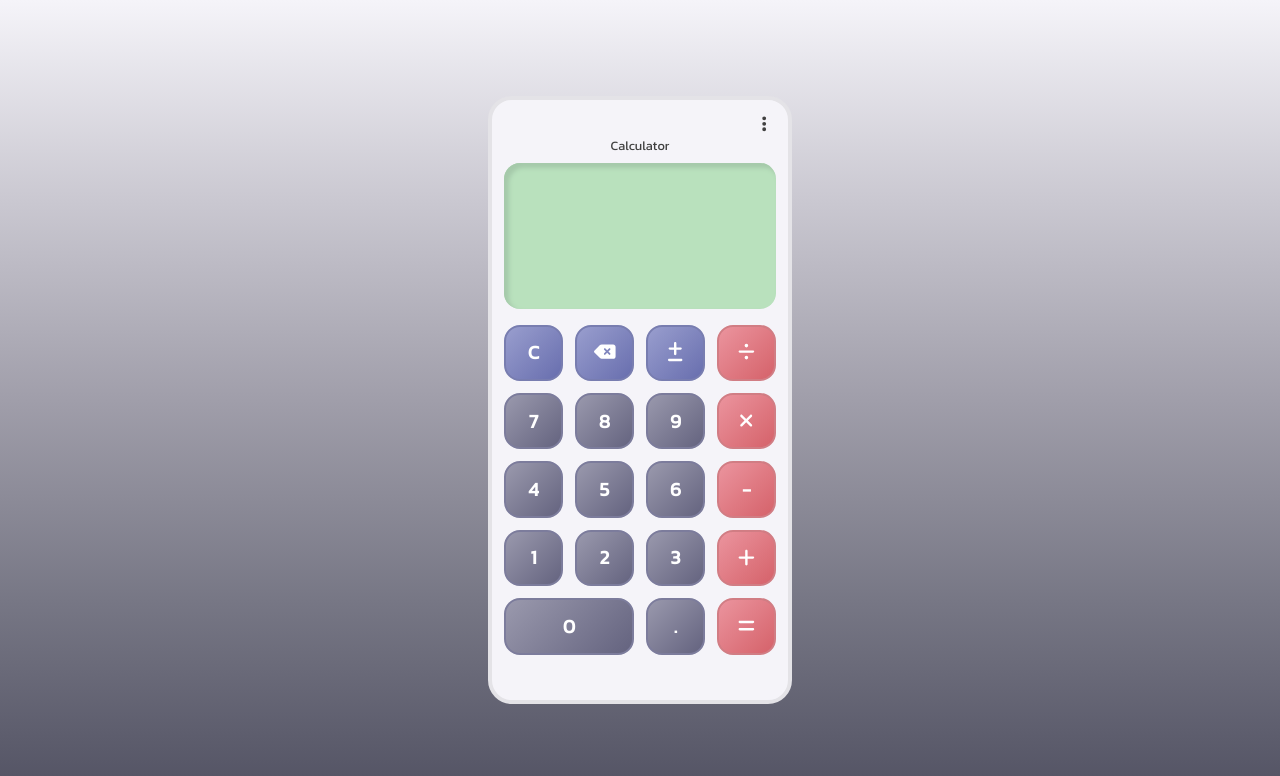
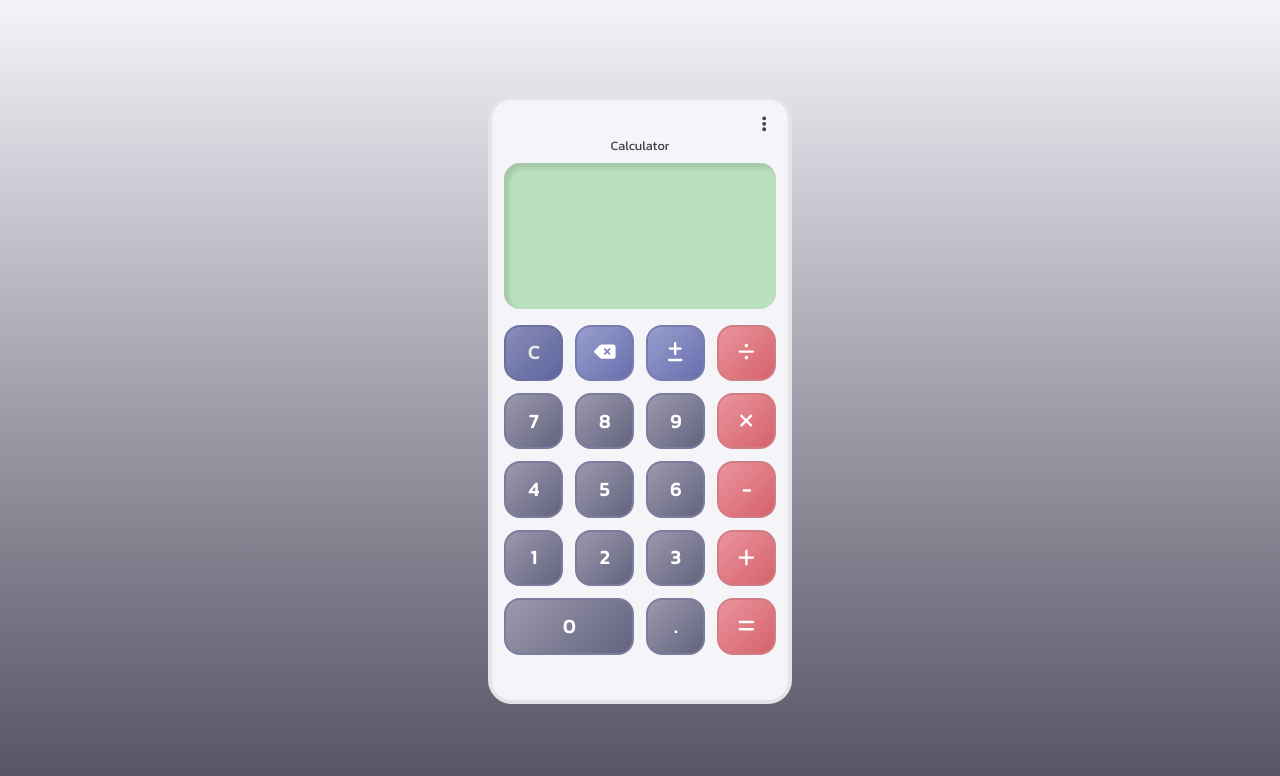
Before and after one commit to sophocles99/calculator, a React (Vite) app: page / in a window 1280 px wide. In both pictures the pointer is over the button 533 px from the left and 352 px from the top of the page. Shown: the top 776 px of the page. Built offline with nearby package versions, Linux system fonts and the light colour scheme.

Commit message:
add hover effect on Button and remove pointless transitions with step-start

```diff
--- a/src/styles/Button.module.css
+++ b/src/styles/Button.module.css
@@ -12,7 +12,10 @@
 .button:active,
 .active {
   box-shadow: inset 2px 2px 4px 1px rgba(0, 0, 0, 0.24);
-  transition: var(--speed) step-start;
+}
+
+.button:hover {
+  filter: brightness(0.9);
 }
 
 .function {
```
